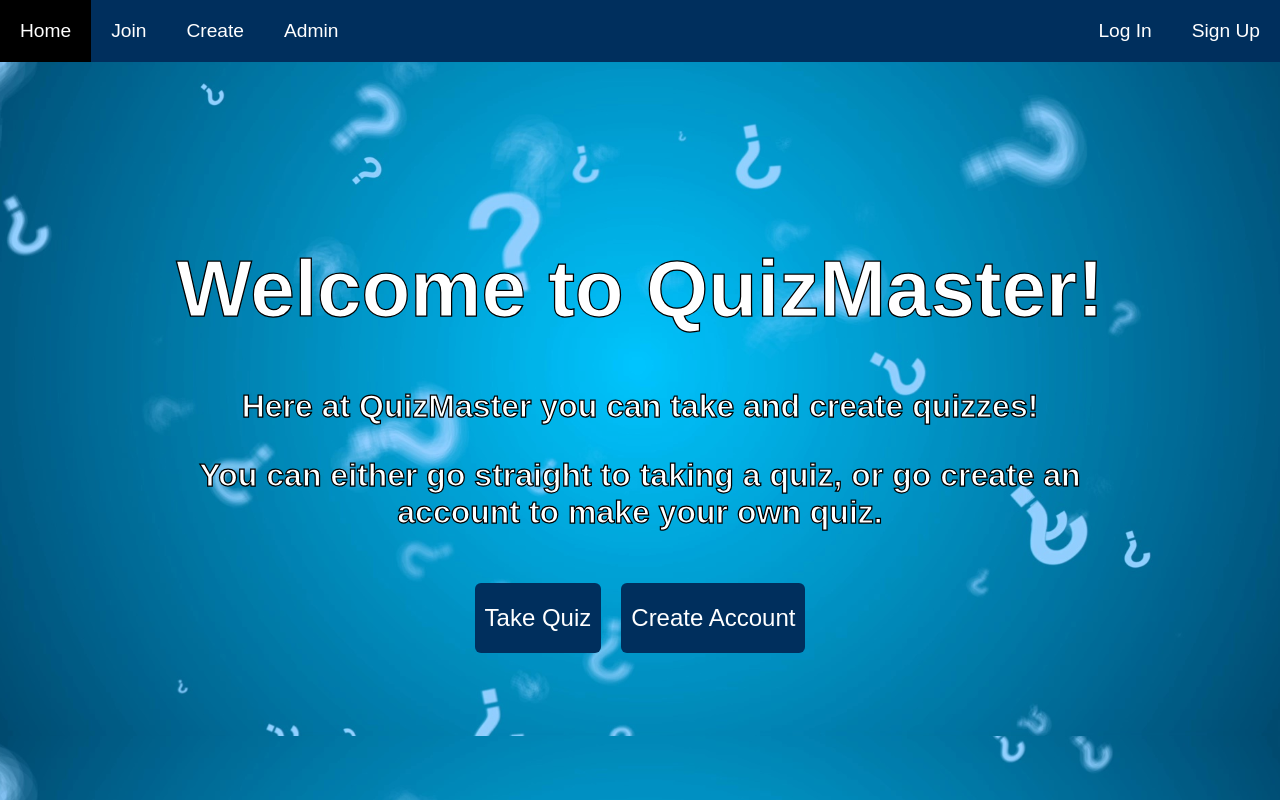
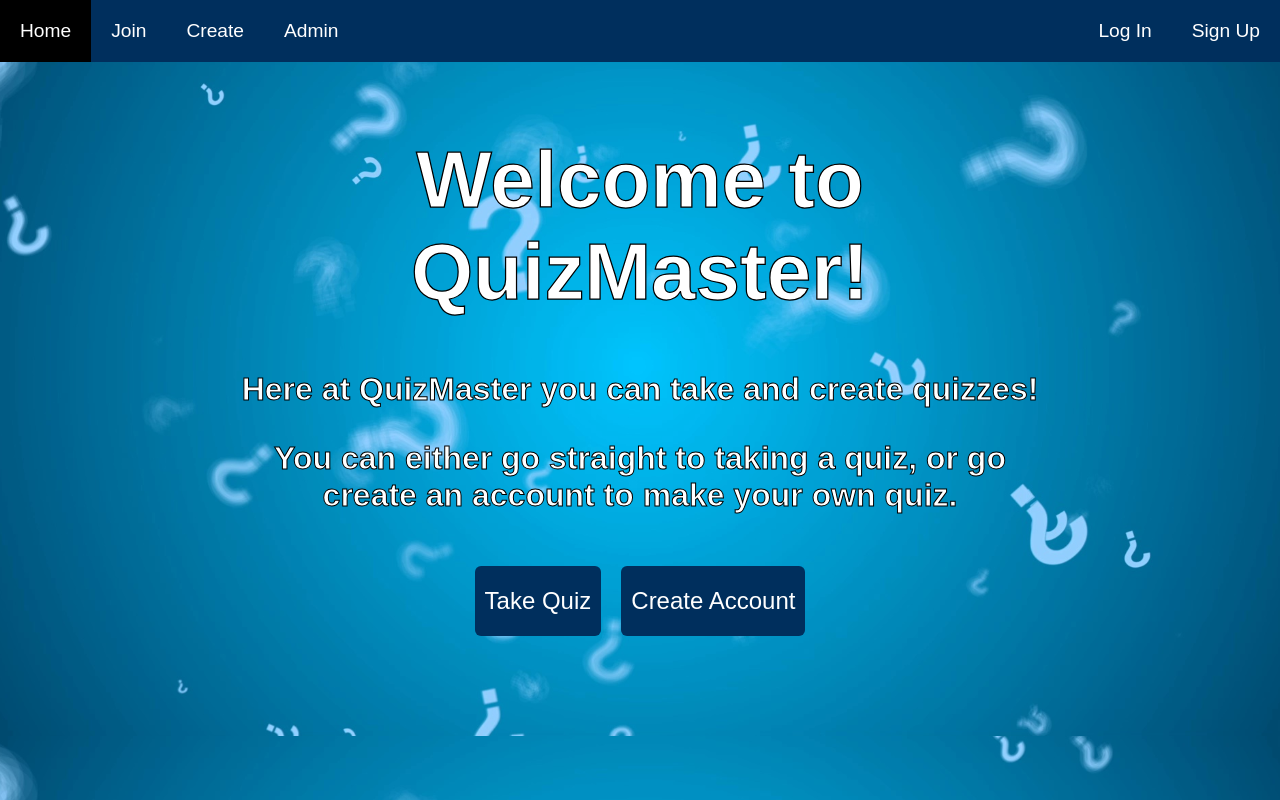
Before and after one commit to milesHerrick/quiz-project, a PHP site: page /home.html in a window 1280 px wide. Run offline with PHP 8.4, Linux system fonts and the light colour scheme.

Commit message:
Made home and join not entirely different looking

```diff
--- a/home.css
+++ b/home.css
@@ -1,26 +1,25 @@
-#container{
+#flexbox{
     height: 90vh;
     display: flex;
     flex-direction: column;
     align-items: center;
     justify-content: center;
-	text-align: center;
-
+    text-align: center;
 }
 
-h1{
+h1 {
     font-size: 5em;
     font-family: Arial, Helvetica, sans-serif;
     color: #FFFFFF;
-    -webkit-text-stroke: 1.25px black;
+    -webkit-text-stroke: 1px black;
 }
 
-p{
+p {
     font-size: 2em;
     font-family: Arial, Helvetica, sans-serif;
     color: #FFFFFF;
     font-weight: bold;
-    -webkit-text-stroke: 1.25px black;
+    -webkit-text-stroke: 1px black;
 }
 
 #joinbtn, #createbtn{
@@ -41,7 +40,7 @@ p{
 }
 
 #homeCard {
-	margin-top: 10%;
+	margin-top: 0%;
 	width: 80%;
 	/*
 	#we can discuss this later
@@ -57,3 +56,17 @@ p{
 	flex-flow: row;
 	justify-content: center;
 }
+
+#container {
+    /*margin-top: 10%;*/
+    display: flex;
+    flex-direction: column;
+    align-items: center;
+    justify-content: flex-start;
+    /*
+    #we can discuss this later
+    #border: 2px solid #002f5d;
+    #border-radius: 20px;
+    */
+    width: 80%;
+}
--- a/home.html
+++ b/home.html
@@ -21,7 +21,8 @@
         <li><a href="Login.html">Log In</a></li>
     </ul>
 </div>
-<div id ="container">
+<div id ="flexbox">
+	<div id="container">
 		<div id="homeCard">
 			<div id="homeCardText">
 				<h1>
@@ -40,7 +41,7 @@
 				</form>
 			</div>
 		</div>
-
+	</div>
 </div>
 </body>
 </html>
```
Also changed, not shown: admin.css (+7 -5 lines). Lines whose indentation alone changed are shown as unchanged.
